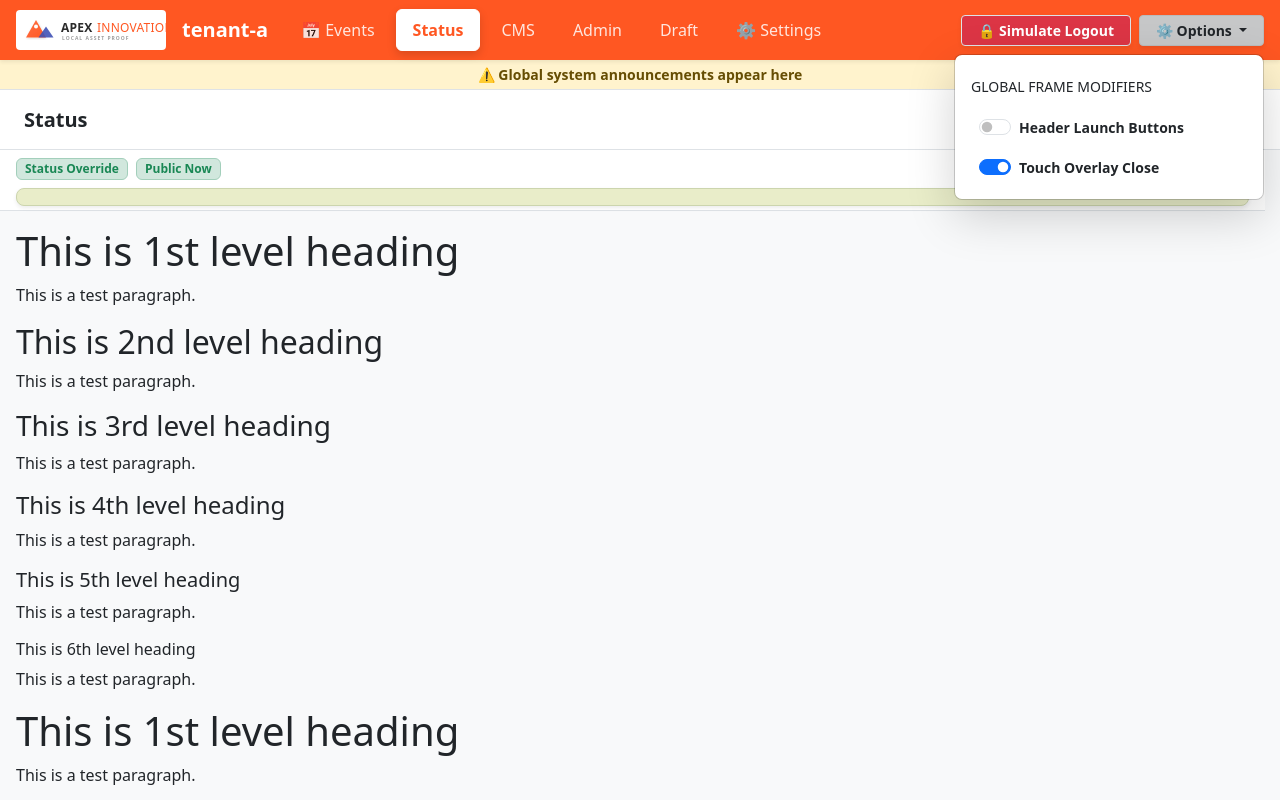
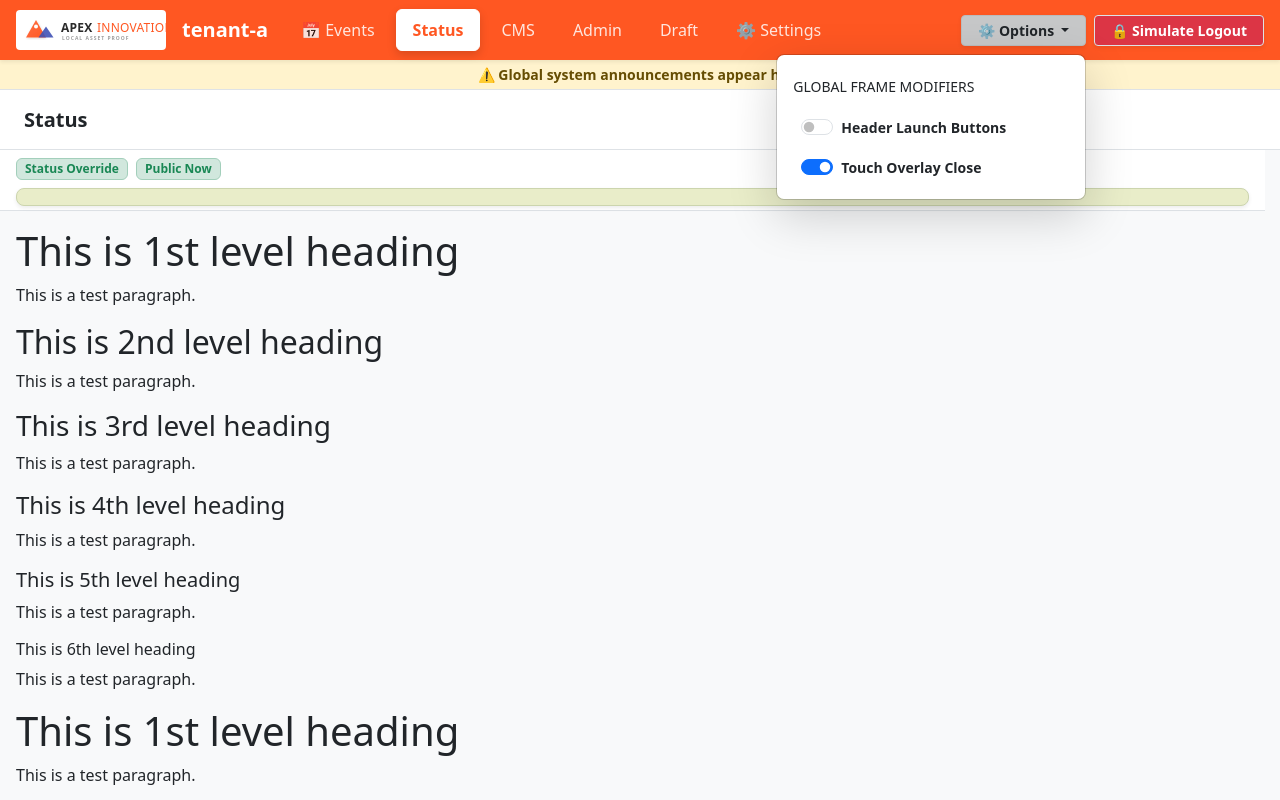
Before and after one commit to rlacey2/ng-9022-multi-tenant-ng750-structure, an Angular app: page /app/status in a window 1280 px wide. Both pictures are taken after a click on the button "⚙️ Options". Built offline with nearby package versions, Linux system fonts and the light colour scheme.

Commit message:
optionsBack2: 13/11/2026 19:52:38.61

```diff
--- a/src/app/shared/components/global-header/global-header.html
+++ b/src/app/shared/components/global-header/global-header.html
@@ -6,7 +6,8 @@
     <div class="d-flex align-items-center gap-2">
       <picture>
         <source media="(min-width: 768px)" [srcset]="themeService.logoLarge()">
-        <img [src]="themeService.logoSmall()" appFallbackImg alt="Tenant Branding" class="img-fluid" style="max-height: 40px; object-fit: contain;">
+        <img [src]="themeService.logoSmall()" appFallbackImg alt="Tenant Branding" class="img-fluid"
+          style="max-height: 40px; object-fit: contain;">
       </picture>
       <span class="navbar-brand mb-0 h1 fs-5 ms-2 fw-bold text-white d-none d-sm-inline-block">
         {{ themeService.currentTheme()?.meta?.cId }}
@@ -16,52 +17,68 @@
     <!-- 2. Right-Side Actions (Pushed right via ms-auto on mobile, ordered last on desktop via order-lg-3) -->
     <div class="d-flex align-items-center gap-2 ms-auto me-2 me-lg-0 order-lg-3">
 
-      <button
-        class="btn btn-sm px-3 fw-bold shadow-sm transition-all text-white border"
-        [ngClass]="authService.isAuthenticated() ? 'btn-danger' : 'btn-success'"
-        (click)="authService.toggleAuthenticationState()">
-        {{ authService.isAuthenticated() ? '🔒 Simulate Logout' : '🔑 Simulate Login' }}
-      </button>
-
+      <!-- Only render Options dropdown when user is authenticated -->
+      @if (authService.isAuthenticated()) {
       <div class="dropdown">
-        <button class="btn btn-sm btn-light dropdown-toggle px-3 fw-semibold shadow-sm text-dark"
-                type="button" id="globalSettingsDropdown" data-bs-toggle="dropdown" aria-expanded="false">
+        <button class="btn btn-sm btn-light dropdown-toggle px-3 fw-semibold shadow-sm text-dark" type="button"
+          id="globalSettingsDropdown" data-bs-toggle="dropdown" aria-expanded="false">
           ⚙️ Options
         </button>
         <!-- Dropdown items -->
-                <ul class="dropdown-menu dropdown-menu-end shadow-lg p-3 mt-2 rounded-3" style="width: 310px; z-index: 1060;" aria-labelledby="globalSettingsDropdown">
-          <li><h6 class="dropdown-header text-uppercase text-dark px-0 small mb-2 tracking-wider">Global Frame Modifiers</h6></li>
+        <ul class="dropdown-menu dropdown-menu-end shadow-lg p-3 mt-2 rounded-3" style="width: 310px; z-index: 1060;"
+          aria-labelledby="globalSettingsDropdown">
+          <li>
+            <h6 class="dropdown-header text-uppercase text-dark px-0 small mb-2 tracking-wider">Global Frame Modifiers
+            </h6>
+          </li>
           <li class="px-2 py-1">
             <div class="form-check form-switch m-0">
               <input class="form-check-input" type="checkbox" id="headerButtonsMenu"
-                     [checked]="settingsService.headerLaunchButtons()" (change)="settingsService.toggleHeaderLaunchButtons()">
-              <label class="form-check-label small fw-semibold text-dark" for="headerButtonsMenu">Header Launch Buttons</label>
+                [checked]="settingsService.headerLaunchButtons()"
+                (change)="settingsService.toggleHeaderLaunchButtons()">
+              <label class="form-check-label small fw-semibold text-dark" for="headerButtonsMenu">Header Launch
+                Buttons</label>
             </div>
           </li>
           <li class="px-2 py-1 mt-2">
             <div class="form-check form-switch m-0">
               <input class="form-check-input" type="checkbox" id="overlayCloseMenu"
                 [checked]="settingsService.touchOverlayClose()" (change)="settingsService.toggleTouchOverlayClose()">
-              <label class="form-check-label small fw-semibold text-dark" for="overlayCloseMenu">Touch Overlay Close</label>
+              <label class="form-check-label small fw-semibold text-dark" for="overlayCloseMenu">Touch Overlay
+                Close</label>
             </div>
           </li>
         </ul>
       </div>
+      }
 
-      @if (settingsService.headerLaunchButtons() && (settingsService.activeLeftSidebar() || settingsService.activeRightSidebar())) {
+
+      <button class="btn btn-sm px-3 fw-bold shadow-sm transition-all text-white border"
+        [ngClass]="authService.isAuthenticated() ? 'btn-danger' : 'btn-success'"
+        (click)="authService.toggleAuthenticationState()" style="min-width: 165px">
+        {{ authService.isAuthenticated() ? '🔒 Simulate Logout' : '🔑 Simulate Login' }}
+      </button>
+
+
+      @if (settingsService.headerLaunchButtons() && (settingsService.activeLeftSidebar() ||
+      settingsService.activeRightSidebar())) {
       <div class="d-flex gap-1 d-lg-none">
         @if (settingsService.activeLeftSidebar()) {
-            <button class="btn btn-sm btn-light fw-bold shadow-sm" (click)="settingsService.triggerLeftSidebar()">☰ L</button>
+        <button class="btn btn-sm btn-light fw-bold shadow-sm" (click)="settingsService.triggerLeftSidebar()">☰
+          L</button>
         }
         @if (settingsService.activeRightSidebar()) {
-            <button class="btn btn-sm btn-light fw-bold shadow-sm" (click)="settingsService.triggerRightSidebar()">R ☰</button>
+        <button class="btn btn-sm btn-light fw-bold shadow-sm" (click)="settingsService.triggerRightSidebar()">R
+          ☰</button>
         }
       </div>
       }
     </div>
 
     <!-- 3. Far Right: Mobile Burger Toggle (No ms-auto, sits flush on the right edge) -->
-    <button class="navbar-toggler border-0 shadow-none order-lg-4" type="button" data-bs-toggle="collapse" data-bs-target="#appHeaderNavbar" aria-controls="appHeaderNavbar" aria-expanded="false" aria-label="Toggle navigation">
+    <button class="navbar-toggler border-0 shadow-none order-lg-4" type="button" data-bs-toggle="collapse"
+      data-bs-target="#appHeaderNavbar" aria-controls="appHeaderNavbar" aria-expanded="false"
+      aria-label="Toggle navigation">
       <span class="navbar-toggler-icon"></span>
     </button>
 
@@ -70,8 +87,7 @@
       <ul class="navbar-nav me-auto mb-2 mb-lg-0 gap-1 pt-2 pt-lg-0">
         @for (link of navService.visibleLinks(); track link.path) {
         <li class="nav-item">
-            <a class="nav-link px-3 py-2 text-white font-medium rounded hover-highlight"
-               [routerLink]="link.path"
+          <a class="nav-link px-3 py-2 text-white font-medium rounded hover-highlight" [routerLink]="link.path"
             routerLinkActive="active-nav-link">
             {{ link.label }}
           </a>
```
Lines whose indentation alone changed are shown as unchanged.
